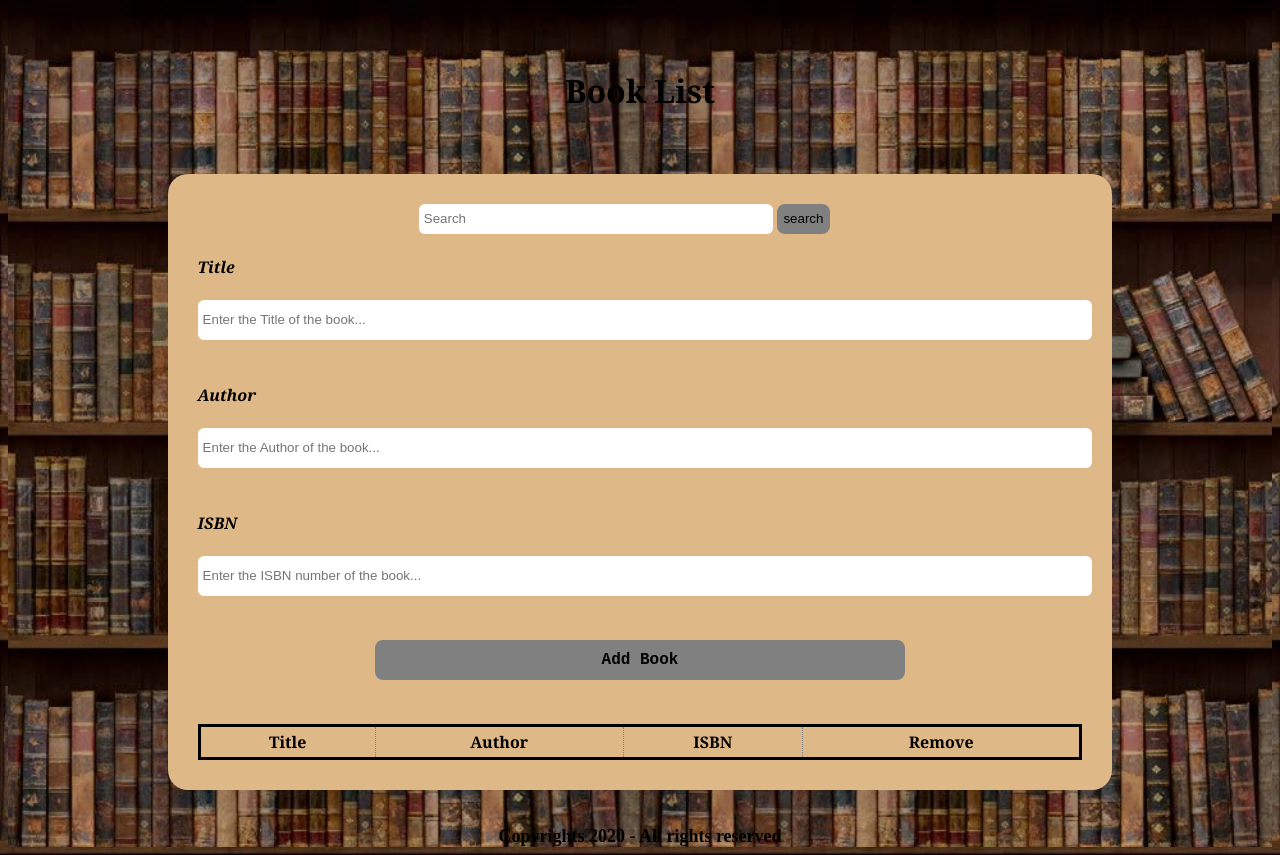
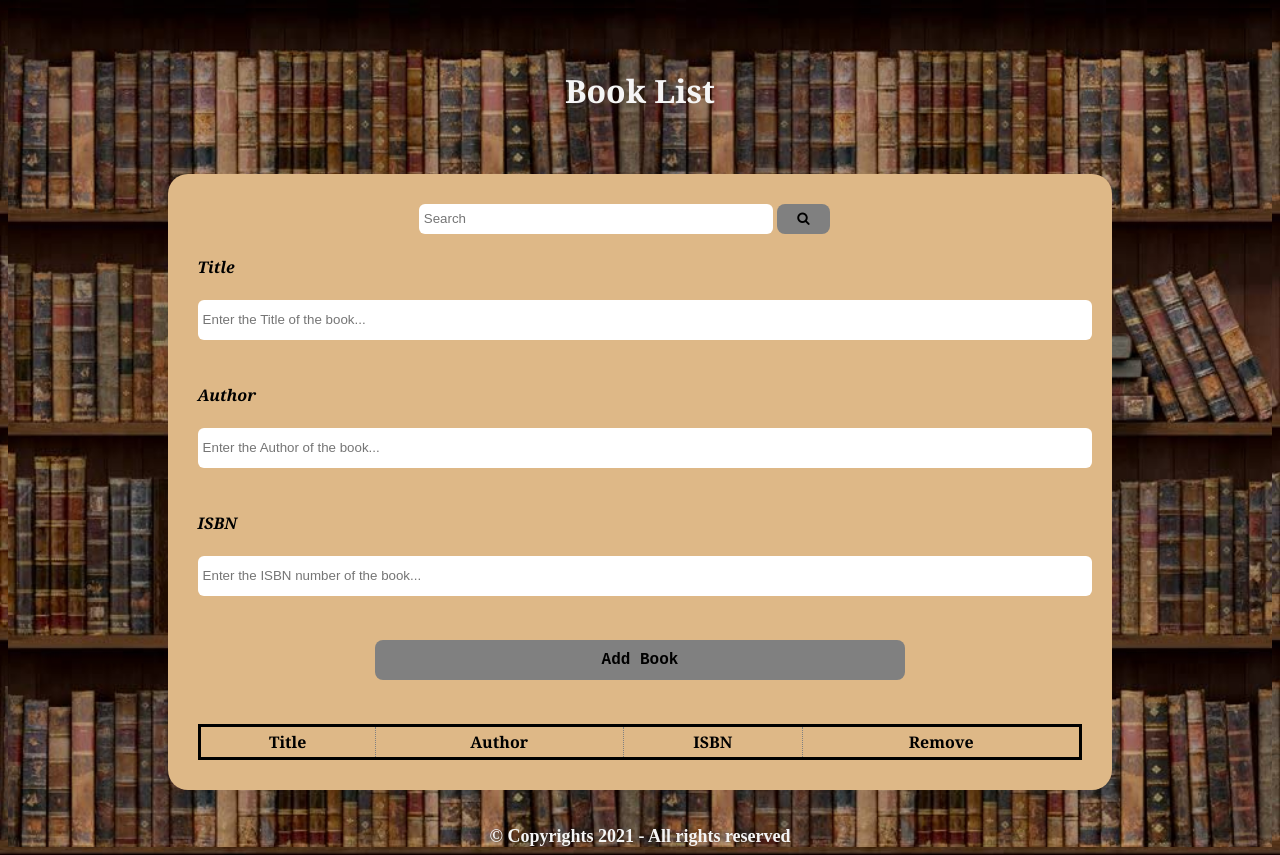
Before and after one commit to Tinashe-Muchie/Booklist, a plain HTML site: page index.html in a window 1280 px wide. Drawn offline with Linux system fonts and the light colour scheme.

Commit message:
modify the head and the footer, search button

```diff
--- a/booklist.css
+++ b/booklist.css
@@ -11,7 +11,7 @@ html,body{
     align-items:center;
 }
 h1{
-    color:black;
+    color:whitesmoke;
     font-family:Georgia, 'Times New Roman', Times, serif;
     text-align:center;
     padding: 40px;
@@ -102,6 +102,7 @@ tr,th,td{
     background-color:grey;
 }
 footer{
+    color: whitesmoke;
     font-size: large;
     font-weight: bolder;
     text-align: center;
--- a/index.html
+++ b/index.html
@@ -14,7 +14,7 @@
             <div id="mainContent">
             <form>
                 <input type="search" id="serch" placeholder="Search">
-                <input type="button" id="sechButton" value="search"><br><br>
+                <button type="button" id="sechButton"><i class="fa fas fa-search"></i></button><br><br>
                 <label for="title">Title</label><br><br>
                 <input id="title" type="text" placeholder="Enter the Title of the book..."><br><br><br>
                 <label for="author">Author</label><br><br>
@@ -33,7 +33,7 @@
             </table>
             </div><br><br>
             <footer>
-                Copyrights 2020 - All rights reserved
+                &#169 Copyrights 2021 - All rights reserved
             </footer>
         </div>
     </body>
```
